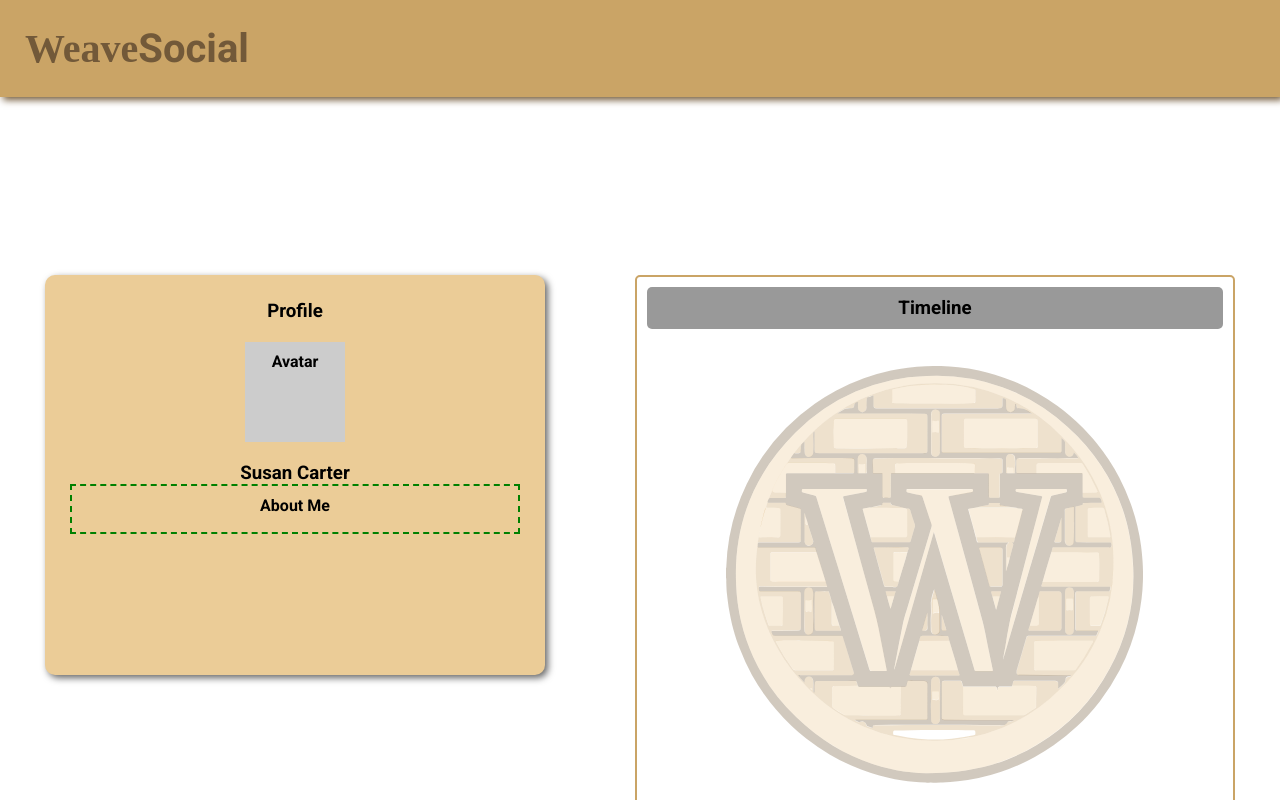
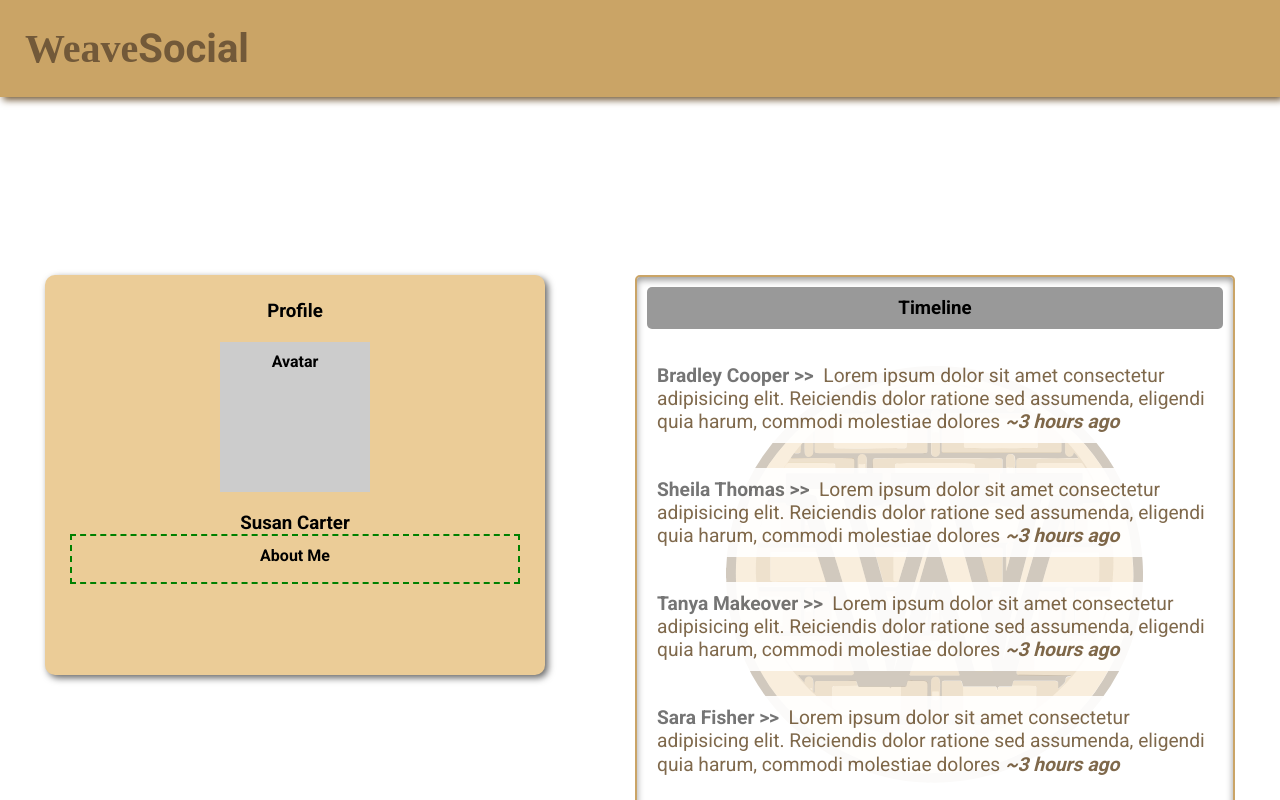
Before and after one commit to allythiel/social-media-front-end, a React (Create React App) app: page / in a window 1280 px wide. Shown: the top 800 px of the page. Built offline with nearby package versions, Linux system fonts and the light colour scheme.

Commit message:
mod ui layout css

```diff
--- a/src/Components/profile/avatar/avatar.css
+++ b/src/Components/profile/avatar/avatar.css
@@ -1,7 +1,7 @@
 .avatar {
    margin: auto;
-    height: 100px;
-    width: 100px;
+    height: 150px;
+    width: 150px;
     padding: 10px;
    background-color: var(--text-medium);
     margin-bottom: 20px;
--- a/src/Components/timeline/timeline.css
+++ b/src/Components/timeline/timeline.css
@@ -10,6 +10,7 @@
     background-position: center;
     background-clip:padding-box;
     background-size: 70%;
+    box-shadow: inset 0 3px 7px #999999;
 
 
 }
--- a/src/Components/timeline/timeline.js
+++ b/src/Components/timeline/timeline.js
@@ -1,10 +1,16 @@
 import React from 'react';
+import UserPost from './userPost/UserPost';
 import './timeline.css';
 
 const Timeline = () => {
     return (
         <div className='timeline'>
-            <h3>Timeline</h3>
+          <h3>Timeline</h3>
+          <UserPost name='Bradley Cooper' />
+          <UserPost name='Sheila Thomas' />
+          <UserPost name='Tanya Makeover' />
+          <UserPost name='Sara Fisher' />
+
         </div>
     )
 }
--- a/src/Components/timeline/userPost/userPost.css
+++ b/src/Components/timeline/userPost/userPost.css
@@ -1,9 +1,18 @@
 .user-post {
    padding: 10px;
-   border: 1px solid #cccccc;
    min-height: 50px;
-   margin: 25px;
-   box-shadow: inset 0px 3px 3px 5px #333333;
+   margin-top: 25px;
+   color: var(--theme-dark);
    border-radius: 3px;
-   background-color: #f2f2f2;
+   background-color: #ffffff;
+   opacity: .9;
+   font-size: 1.2em;
+   line-height: 1.2em;
+   text-align: left;
+
 }
+
+.user-post p span {
+   color: var(--text-dark);
+   font-weight: bold;
+}
--- a/src/Components/timeline/userPost/userPost.js
+++ b/src/Components/timeline/userPost/userPost.js
@@ -1,11 +1,13 @@
 import React from 'react'
+import './userPost.css';
 
-const UserPost = () => {
-    return (
-        <div className='user-post'>
-
-        </div>
-    )
+const UserPost = (props) => {
+   return (
+      <div className='user-post'>
+         <p>
+            <span>{`${props.name} >>`}&nbsp;&nbsp;</span>Lorem ipsum dolor sit amet consectetur adipisicing elit. Reiciendis dolor ratione sed assumenda, eligendi quia harum, commodi molestiae dolores <i><b>~3 hours ago</b></i></p>
+      </div>
+   )
 }
 
 export default UserPost;
```
